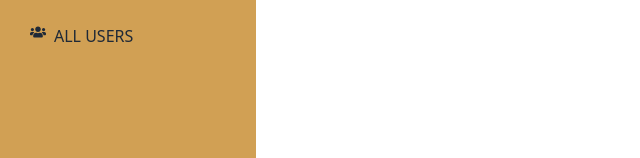
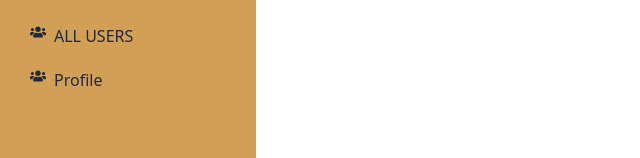
Before and after one commit to SadikMuktadir/bistro, a React app: page /dashboard in a window 1280 px wide. Shown: the part 306-464 px from the top of the page, without its empty margins (0-640 px from the left). Built offline with nearby package versions, Linux system fonts and the light colour scheme; no server answers; sample sign-in values are in the browser's storage; the HTML template or start-up script is replaced by a standard one.

Commit message:
Admin issue created

```diff
--- a/src/Components/Dashboard.jsx
+++ b/src/Components/Dashboard.jsx
@@ -5,7 +5,9 @@ import { FaThList } from "react-icons/fa";
 import { FaUsers } from "react-icons/fa";
 import { FaBook } from "react-icons/fa";
 import { FaUtensils } from "react-icons/fa";
+// import useAdmin from "../Hooks/useAdmin";
 const Dashboard = () => {
+  // const [isAdmin] = useAdmin();
   return (
     <div className="flex">
       <div className="w-64 min-h-screen bg-[#D1A054]">
@@ -14,6 +16,7 @@ const Dashboard = () => {
           <h1 className="text-[15px]">Restaurant</h1>
         </div>
         <ul>
+          {/* Admin route */}
               <li>
                 <div className="flex ml-[30px] my-[20px]">
                   <FaHome />
@@ -62,6 +65,14 @@ const Dashboard = () => {
                   </NavLink>
                 </div>
               </li>
+              <li>
+                <div className="flex ml-[30px] mb-[20px]">
+                  <FaUsers />
+                  <NavLink className="ml-2" to="">
+                    Profile
+                  </NavLink>
+                </div>
+              </li>
         </ul>
       </div>
       <div className="flex-1">
--- a/src/Components/Login.jsx
+++ b/src/Components/Login.jsx
@@ -12,11 +12,11 @@ const Login = () => {
     const form = event.target;
     const email = form.email.value;
     const password = form.password.value;
-    console.log(email, password);
+    // console.log(email, password);
     signIn(email, password)
       .then((userCredential) => {
         const user = userCredential.user;
-        console.log(user);
+        // console.log(user);
         Swal.fire({
           position: "top-end",
           icon: "success",
--- a/src/Hooks/useAdmin.jsx
+++ b/src/Hooks/useAdmin.jsx
@@ -1,19 +1,19 @@
-import { useContext } from "react";
-import { AuthContext } from "../Components/AuthProvider";
-import useAxiosSecure from "./useAxiosSecure";
-import { useQuery } from "@tanstack/react-query";
+// import { useContext } from "react";
+// import { AuthContext } from "../Components/AuthProvider";
+// import useAxiosSecure from "./useAxiosSecure";
+// import { useQuery } from "@tanstack/react-query";
 
-const useAdmin = () => {
-  const { user } = useContext(AuthContext);
-  const axiosSecure = useAxiosSecure();
-  const { data: isAdmin } = useQuery({
-    queryKey: [user?.email, "isAdmin"],
-    queryFn: async () => {
-      const res = await axiosSecure.get(`/users/admin/${user.email}`);
-      return res.data?.admin;
-    },
-  });
-  return [isAdmin];
-};
+// const useAdmin = () => {
+//   const { user } = useContext(AuthContext);
+//   const axiosSecure = useAxiosSecure();
+//   const { data: isAdmin, isPending: isAdminLoading } = useQuery({
+//     queryKey: [user?.email, "isAdmin"],
+//     queryFn: async () => {
+//       const res = await axiosSecure.get(`/users/admin/${user.email}`);
+//       return res.data?.admin;
+//     },
+//   });
+//   return [isAdmin, isAdminLoading];
+// };
 
-export default useAdmin;
+// export default useAdmin;
--- a/src/Route/Routes.jsx
+++ b/src/Route/Routes.jsx
@@ -44,7 +44,7 @@ const router = createBrowserRouter([
   },
   {
     path:"dashboard",
-    element:<Dashboard></Dashboard>,
+    element:<PrivetRoute><Dashboard></Dashboard></PrivetRoute>,
     children:[
       {
         path:"ourCart",
```
Also changed, not shown: src/Components/AdminRoute.jsx (added, +24 -0 lines). Lines whose indentation alone changed are shown as unchanged.
